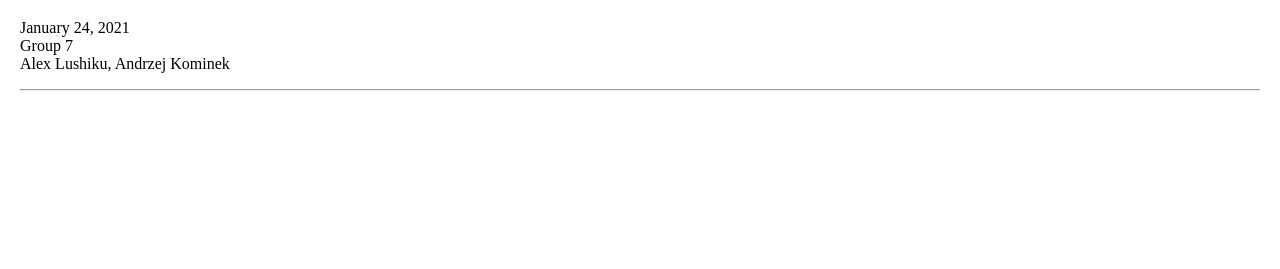
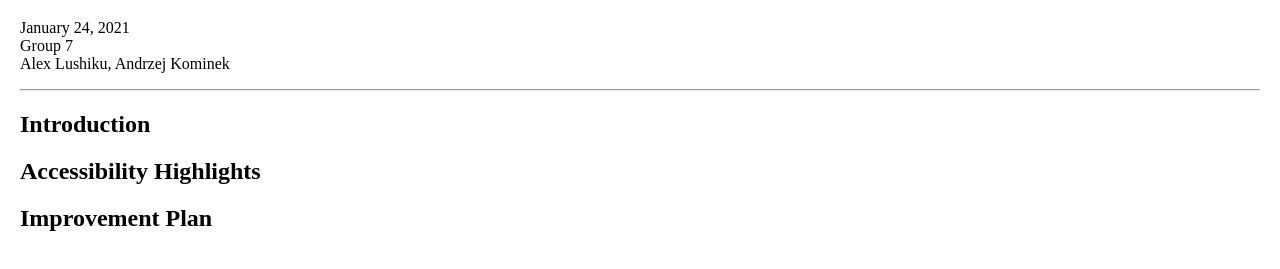
Before and after one commit to andrulonis/Webtech-lab7, a website: page evaluation.html in a window 1280 px wide. Shown: the part 61-330 px from the top of the page. Drawn offline with Linux system fonts and the light colour scheme.

Commit message:
other titles

```diff
--- a/evaluation.html
+++ b/evaluation.html
@@ -28,6 +28,8 @@
       Alex Lushiku, Andrzej Kominek
     </p>
     <hr>
-
+    <h2>Introduction</h2>
+    <h2>Accessibility Highlights</h2>
+    <h2>Improvement Plan</h2>
   </body>
 </html>
```
